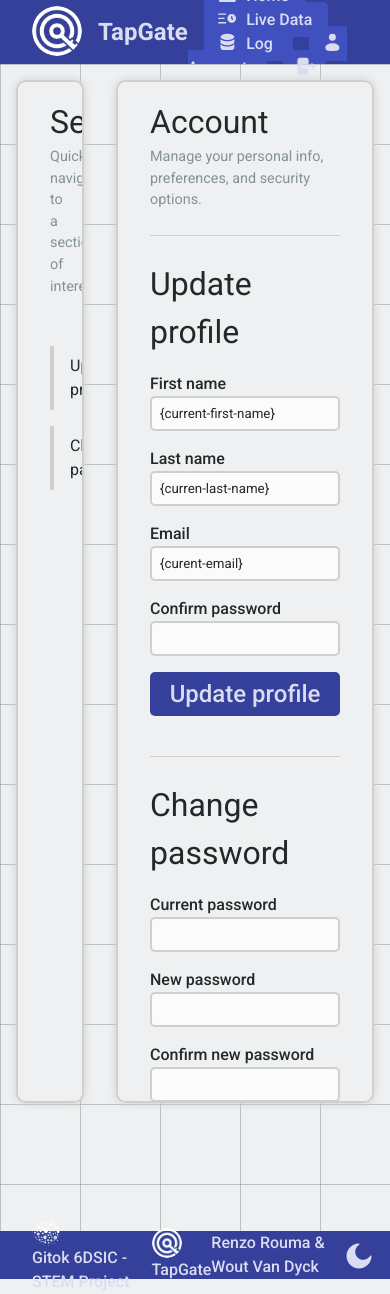
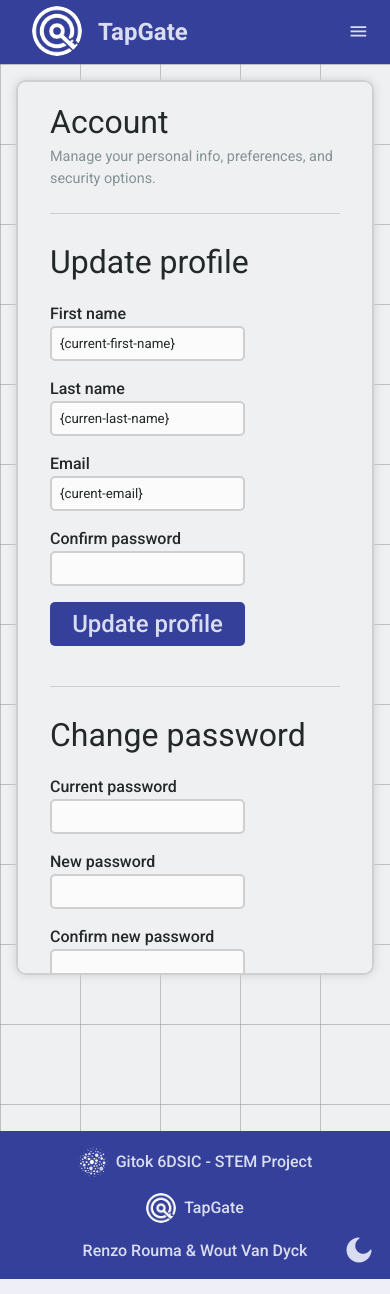
Before and after one commit to Viovyx/Gitok-Flask-Website-STEM-Project, a Flask app: page /account in a window 390 px wide. Run offline with Flask 3, Linux system fonts and the light colour scheme; the visitor is signed in with stand-in values (Sample User, id 1); data that the repository does not hold is empty; parts of the project's set-up code (start-up, migrations or seed data) failed here and were passed over.

Commit message:
add basic mobile support

```diff
--- /dev/null
+++ b/static/css/mobile.css
@@ -0,0 +1,59 @@
+/* --- Fonts --- */
+@import url("/static/css/fonts.css");
+
+/* --- Colors --- */
+@import url("/static/css/colors.css");
+
+/* --- Main --- */
+.page-wrapper {
+  grid-template-columns: 1fr;
+}
+
+.sidebar {
+  display: none;
+}
+
+.page-content {
+  max-height: 70vh;
+}
+
+.header-nav {
+  display: none;
+}
+
+.hamburger-menu {
+  display: block;
+  position: absolute;
+  top: 1.3rem;
+  right: 1rem;
+  z-index: 200;
+}
+
+.header-nav.active {
+  display: flex;
+  position: absolute;
+  top: 0;
+  right: 0;
+  width: 100%;
+  height: 100%;
+  z-index: 100;
+  flex-direction: column;
+  justify-content: center;
+  align-items: center;
+  background-color: rgba(var(--background-rgb), 0.5);
+  gap: 1rem;
+  backdrop-filter: blur(5px);
+}
+
+.header-nav.active a {
+  width: 50%;
+  text-align: center;
+}
+
+.footer {
+  flex-direction: column;
+  height: fit-content;
+  gap: 1rem;
+  justify-content: center;
+  padding-right: 2rem;
+}
--- a/static/css/style.css
+++ b/static/css/style.css
@@ -143,12 +143,17 @@ h2 {
     fill: var(--secondary-content);
 }
 
+.hamburger-menu {
+    display: none;
+    cursor: pointer;
+}
+
 /* --- Footer --- */
 .footer {
     display: flex;
     justify-content: space-between;
     align-items: center;
-    height: 3em;
+    height: fit-content;
     margin-top: auto;
     padding: 1rem 2rem;
     background-color: var(--primary);
@@ -333,8 +338,8 @@ form button:active {
     width: 30px;
     height: auto;
     cursor: pointer;
-    position: absolute;
-    bottom: 0.5em;
+    position: fixed;
+    bottom: 0.9em;
     right: 1em;
 }
 
--- a/templates/account.html
+++ b/templates/account.html
@@ -5,6 +5,7 @@
         <meta name="viewport" content="width=device-width, initial-scale=1.0" />
         <!-- Load CSS -->
         <link rel="stylesheet" href="/static/css/style.css" />
+        <link rel="stylesheet" href="/static/css/mobile.css" media="screen and (min-width: 200px) and (max-width: 1000px)" />
         <!-- Load Favicon -->
         <link type="image/x-icon" href="/static/img/favicon.ico" rel="icon" />
         <link type="image/x-icon" href="/static/img/favicon.ico" rel="shortcut icon" />
--- a/templates/elements/header.html
+++ b/templates/elements/header.html
@@ -6,7 +6,12 @@
     <a href="/home">
         <h1>TapGate</h1>
     </a>
-    <div class="header-nav">
+    <div class="hamburger-menu" onclick="this.classList.toggle('active'); document.querySelector('.header-nav').classList.toggle('active');">
+        <svg class="nav-svg" width="24" height="24" viewBox="0 0 24 24" fill="none" xmlns="http://www.w3.org/2000/svg">
+            <path d="M3 6H21V8H3V6ZM3 11H21V13H3V11ZM3 16H21V18H3V16Z" fill="#1C274C"/>
+        </svg>
+    </div>
+    <div class="header-nav" onclick="this.classList.toggle('active'); document.querySelector('.hamburger-menu').classList.toggle('active');">
         <a href="/home">
             <svg
                 class="nav-svg"
--- a/templates/home.html
+++ b/templates/home.html
@@ -5,6 +5,7 @@
         <meta name="viewport" content="width=device-width, initial-scale=1.0" />
         <!-- Load CSS -->
         <link rel="stylesheet" href="/static/css/style.css" />
+        <link rel="stylesheet" href="/static/css/mobile.css" media="screen and (min-width: 200px) and (max-width: 1000px)" />
         <!-- Load Favicon -->
         <link type="image/x-icon" href="/static/img/favicon.ico" rel="icon" />
         <link type="image/x-icon" href="/static/img/favicon.ico" rel="shortcut icon" />
--- a/templates/live-data.html
+++ b/templates/live-data.html
@@ -5,6 +5,7 @@
         <meta name="viewport" content="width=device-width, initial-scale=1.0" />
         <!-- Load CSS -->
         <link rel="stylesheet" href="/static/css/style.css" />
+        <link rel="stylesheet" href="/static/css/mobile.css" media="screen and (min-width: 200px) and (max-width: 1000px)" />
         <!-- Load Favicon -->
         <link type="image/x-icon" href="/static/img/favicon.ico" rel="icon" />
         <link type="image/x-icon" href="/static/img/favicon.ico" rel="shortcut icon" />
--- a/templates/log.html
+++ b/templates/log.html
@@ -5,6 +5,7 @@
         <meta name="viewport" content="width=device-width, initial-scale=1.0" />
         <!-- Load CSS -->
         <link rel="stylesheet" href="/static/css/style.css" />
+        <link rel="stylesheet" href="/static/css/mobile.css" media="screen and (min-width: 200px) and (max-width: 1000px)" />
         <!-- Load Favicon -->
         <link type="image/x-icon" href="/static/img/favicon.ico" rel="icon" />
         <link type="image/x-icon" href="/static/img/favicon.ico" rel="shortcut icon" />
--- a/templates/login.html
+++ b/templates/login.html
@@ -5,6 +5,7 @@
         <meta name="viewport" content="width=device-width, initial-scale=1.0" />
         <!-- Load CSS -->
         <link rel="stylesheet" href="/static/css/style.css" />
+        <link rel="stylesheet" href="/static/css/mobile.css" media="screen and (min-width: 200px) and (max-width: 1000px)" />
         <!-- Load Favicon -->
         <link type="image/x-icon" href="/static/img/favicon.ico" rel="icon" />
         <link type="image/x-icon" href="/static/img/favicon.ico" rel="shortcut icon" />
```
